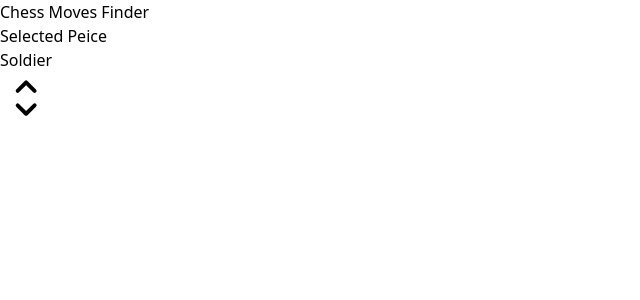
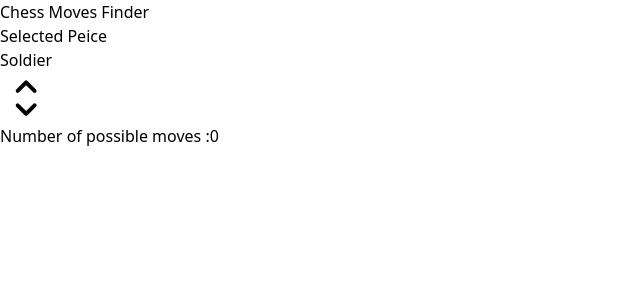
Before and after one commit to Danyalsk/ChessCode, a Vue app: page / in a window 1280 px wide. Shown: the top 300 px of the page, without its empty margins (0-640 px from the left). Built offline with nearby package versions, Linux system fonts and the light colour scheme.

Commit message:
Add number of possible moves to App.vue

```diff
--- a/src/App.vue
+++ b/src/App.vue
@@ -25,13 +25,16 @@
             @click="handleCellClick(x, y)"
           ></div>
         </div>
+        <div class="p-1">
+          Number of possible moves :{{ filteredValidMoves }}
+        </div>
       </div>
     </div>
   </div>
 </template>
 
 <script setup lang="ts">
-import { ref, watch } from "vue";
+import { computed, ref, watch } from "vue";
 import Select from "./components/Select.vue";
 
 interface Coordinates {
@@ -42,6 +45,13 @@ interface Coordinates {
 const selectedPeice = ref<string>("Soldier");
 const validMoves = ref<Coordinates[]>([]);
 const selectedCell = ref<Coordinates>({ x: 0, y: 0 });
+
+const filteredValidMoves = computed(
+  () =>
+    validMoves.value.filter(
+      (move) => move.x > 0 && move.x <= 8 && move.y > 0 && move.y <= 8
+    ).length
+);
 
 const handleCellClick = (x: number, y: number) => {
   selectedCell.value = { x, y };
```
